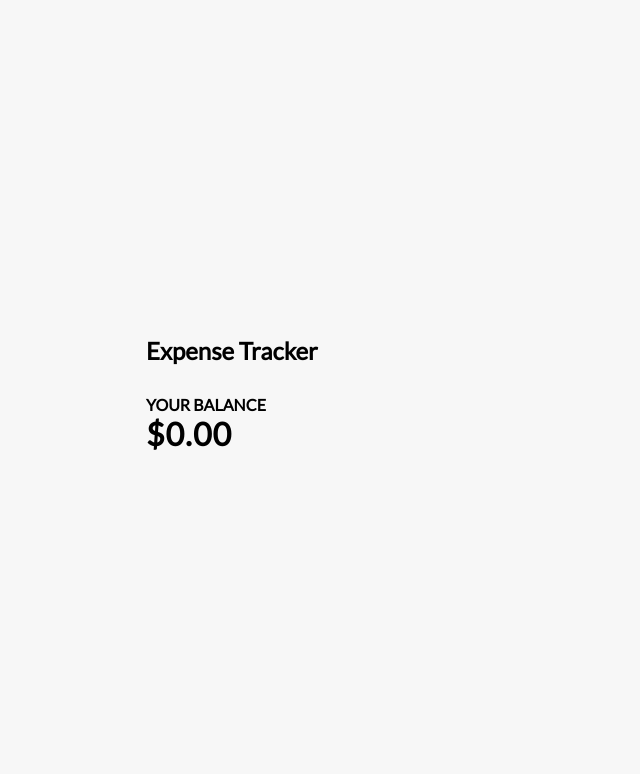
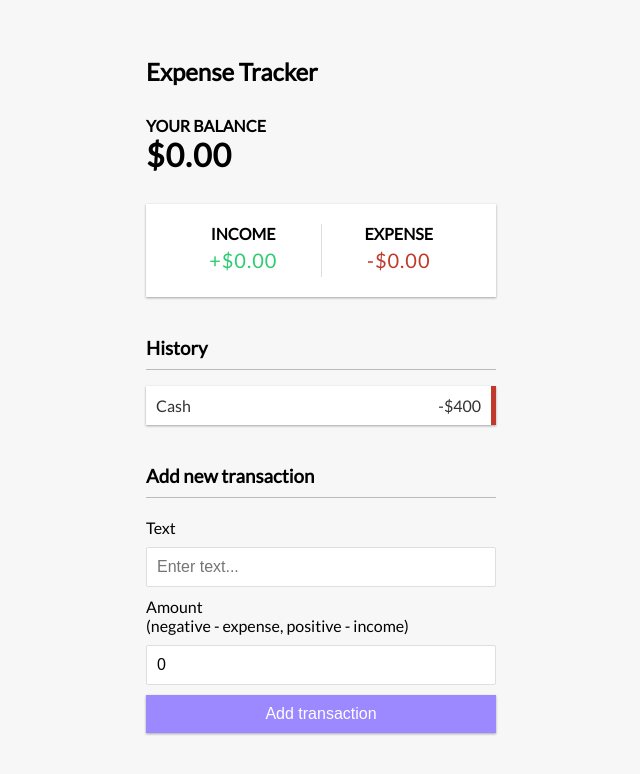
Before and after one commit to ChrisThompsonTX/React-Expense-Tracker, a React (Create React App) app: page / in a window 1280 px wide. Shown: the top 774 px of the page, without its empty margins (319-959 px from the left). Built offline with nearby package versions, Linux system fonts and the light colour scheme.

Commit message:
complete initial static layout

```diff
--- a/src/App.js
+++ b/src/App.js
@@ -1,6 +1,9 @@
 import React from 'react';
 import { Header } from './components/header';
 import { Balance } from './components/balance';
+import { IncomeExpenses } from './components/incomeExpenses';
+import { TransactionList } from './components/transactionList';
+import { AddTransaction } from './components/addTransaction';
 import './App.css';
 
 function App() {
@@ -10,6 +13,9 @@
       <div className="container">
         <Balance />
       </div>
+      <IncomeExpenses />
+      <TransactionList />
+      <AddTransaction />
     </div>
   );
 }
--- /dev/null
+++ b/src/components/addTransaction.js
@@ -0,0 +1,27 @@
+import React, {useState} from 'react'
+
+export const AddTransaction = () => {
+
+    const [text, setText] = useState('');
+    const [amount, setAmount] = useState(0);
+
+    return (
+        <>
+            <h3>Add new transaction</h3>
+            <form>
+                <div className="form-control">
+                    <label htmlfor="text">Text</label>
+                    <input type="text" value={text} onChange={(e) => setText(e.target.value)} placeholder="Enter text..." />
+                </div>
+                <div className="form-control">
+                    <label htmlfor="amount"
+                    >Amount <br />
+                        (negative - expense, positive - income)</label
+                    >
+                    <input type="number" value={amount} onChange={(e) => setAmount(e.target.value)} placeholder="Enter amount..." />
+                </div>
+                <button className="btn">Add transaction</button>
+            </form>
+        </>
+    )
+}
--- a/src/components/balance.js
+++ b/src/components/balance.js
@@ -4,7 +4,7 @@
     return (
         <>
             <h4>Your Balance</h4>
-            <h1 id="balance">$0.00</h1>
+            <h1>$0.00</h1>
         </>
     )
 }
--- /dev/null
+++ b/src/components/incomeExpenses.js
@@ -0,0 +1,16 @@
+import React from 'react'
+
+export const IncomeExpenses = () => {
+    return (
+        <div className="inc-exp-container">
+            <div>
+                <h4>Income</h4>
+                <p className="money plus">+$0.00</p>
+            </div>
+            <div>
+                <h4>Expense</h4>
+                <p className="money minus">-$0.00</p>
+            </div>
+        </div>
+    )
+}
--- /dev/null
+++ b/src/components/transactionList.js
@@ -0,0 +1,14 @@
+import React from 'react'
+
+export const TransactionList = () => {
+    return (
+        <>
+            <h3>History</h3>
+            <ul className="list">
+                <li className="minus">
+                    Cash <span>-$400</span><button className="delete-btn">x</button>
+                </li>
+            </ul>
+        </>
+    )
+}
--- /dev/null
+++ b/src/context/globalState.js
@@ -0,0 +1,6 @@
+import React, { createContext, useReducer } from 'react';
+
+// Initial State
+const initialState = {
+    transactions: []
+}
```
